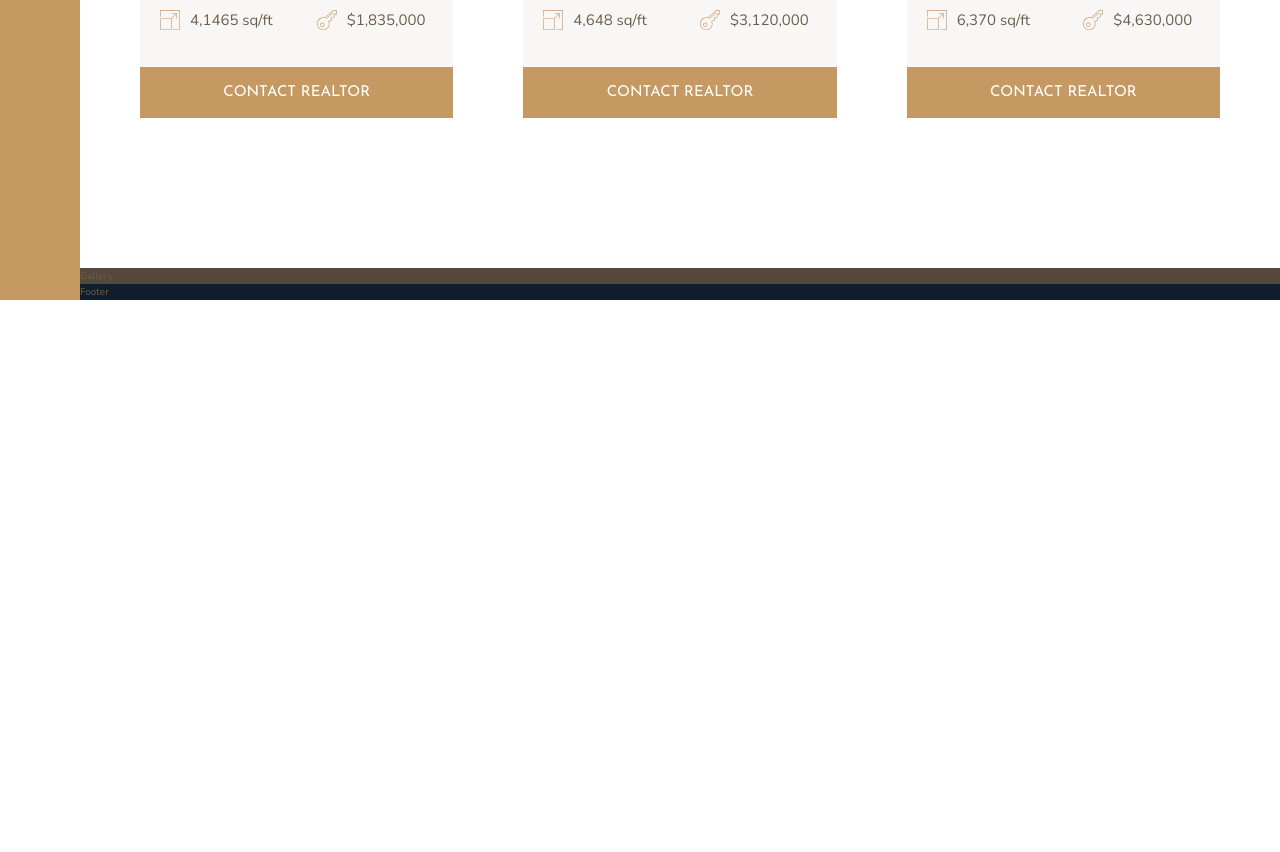
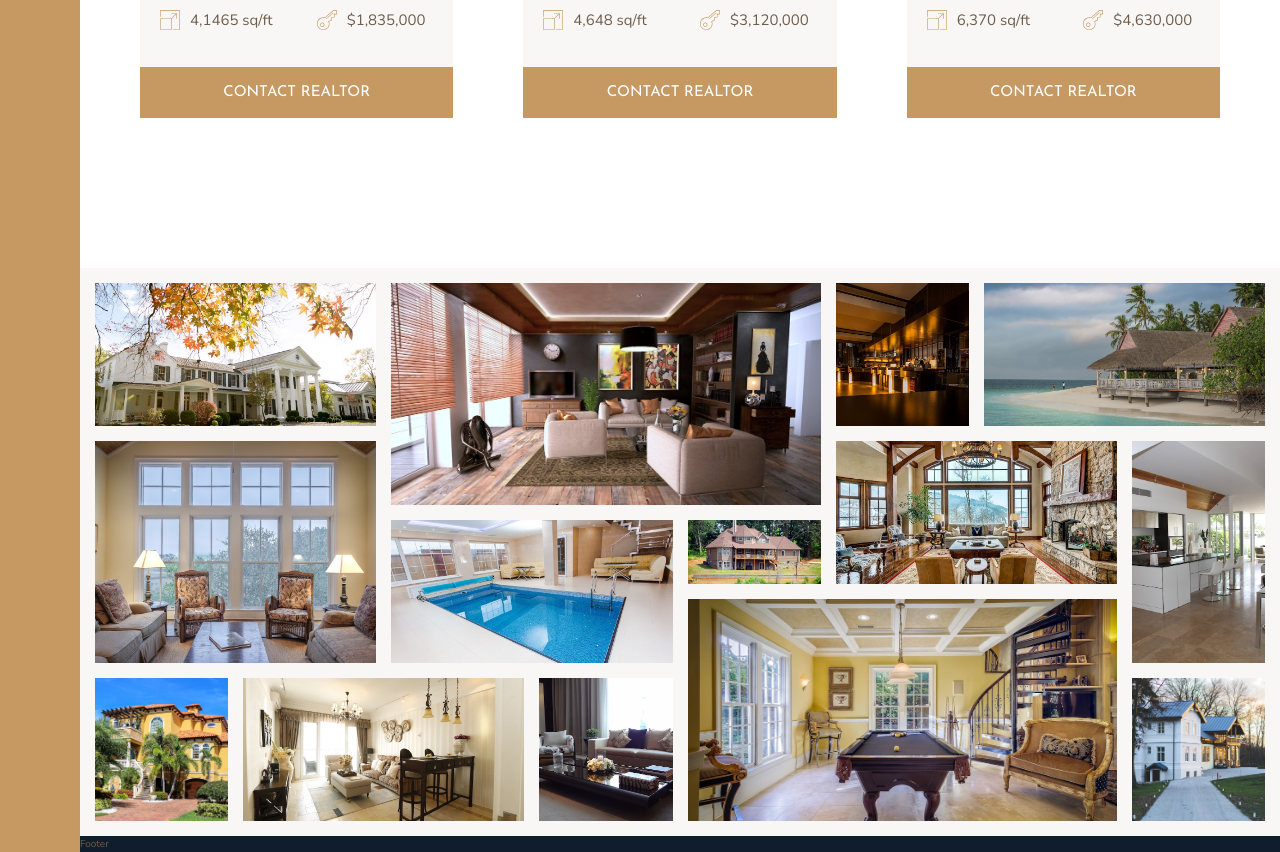
Before and after one commit to jstonedev/plexter, a website: page index.html in a window 1280 px wide. Shown: the part 2798-3650 px from the top of the page. Before the commit the page ends 3098 px from the top, so only its background shows below. Drawn offline with nearby package versions, Linux system fonts and the light colour scheme.

Commit message:
build & style img gallery

```diff
--- a/index.html
+++ b/index.html
@@ -318,7 +318,72 @@
 		</section>
 		<!-- Homes Section End -->
 
-		<section class="gallery">Gallery</section>
+		<!-- Gallery Section Start -->
+		<section class="gallery">
+			<figure class="gallery__item gallery__item--1">
+				<img src="/img/gal-1.jpeg" alt="Gallery image 1" class="gallery__img" />
+			</figure>
+			<figure class="gallery__item gallery__item--2">
+				<img src="/img/gal-2.jpeg" alt="Gallery image 2" class="gallery__img" />
+			</figure>
+			<figure class="gallery__item gallery__item--3">
+				<img src="/img/gal-3.jpeg" alt="Gallery image 3" class="gallery__img" />
+			</figure>
+			<figure class="gallery__item gallery__item--4">
+				<img src="/img/gal-4.jpeg" alt="Gallery image 4" class="gallery__img" />
+			</figure>
+			<figure class="gallery__item gallery__item--5">
+				<img src="/img/gal-5.jpeg" alt="Gallery image 5" class="gallery__img" />
+			</figure>
+			<figure class="gallery__item gallery__item--6">
+				<img src="/img/gal-6.jpeg" alt="Gallery image 6" class="gallery__img" />
+			</figure>
+			<figure class="gallery__item gallery__item--7">
+				<img src="/img/gal-7.jpeg" alt="Gallery image 7" class="gallery__img" />
+			</figure>
+			<figure class="gallery__item gallery__item--8">
+				<img src="/img/gal-8.jpeg" alt="Gallery image 8" class="gallery__img" />
+			</figure>
+			<figure class="gallery__item gallery__item--9">
+				<img src="/img/gal-9.jpeg" alt="Gallery image 9" class="gallery__img" />
+			</figure>
+			<figure class="gallery__item gallery__item--10">
+				<img
+					src="/img/gal-10.jpeg"
+					alt="Gallery image 10"
+					class="gallery__img"
+				/>
+			</figure>
+			<figure class="gallery__item gallery__item--11">
+				<img
+					src="/img/gal-11.jpeg"
+					alt="Gallery image 11"
+					class="gallery__img"
+				/>
+			</figure>
+			<figure class="gallery__item gallery__item--12">
+				<img
+					src="/img/gal-12.jpeg"
+					alt="Gallery image 12"
+					class="gallery__img"
+				/>
+			</figure>
+			<figure class="gallery__item gallery__item--13">
+				<img
+					src="/img/gal-13.jpeg"
+					alt="Gallery image 13"
+					class="gallery__img"
+				/>
+			</figure>
+			<figure class="gallery__item gallery__item--14">
+				<img
+					src="/img/gal-14.jpeg"
+					alt="Gallery image 14"
+					class="gallery__img"
+				/>
+			</figure>
+		</section>
+		<!-- Gallery Section End -->
 
 		<footer class="footer">Footer</footer>
 	</body>
--- a/sass/_gallery.scss
+++ b/sass/_gallery.scss
@@ -1,4 +1,88 @@
 .gallery {
-	background-color: $color-grey-dark-1;
+	background-color: $color-grey-light-1;
 	grid-column: full-start / full-end;
+	display: grid;
+	grid-template-columns: repeat(8, 1fr);
+	grid-template-rows: repeat(7, 5vw);
+	gap: 1.5rem;
+	padding: 1.5rem;
+
+	&__item {
+		&--1 {
+			grid-row: 1 / span 2;
+			grid-column: 1 / span 2;
+		}
+
+		&--2 {
+			grid-row: 1 / span 3;
+			grid-column: 3 / span 3;
+		}
+
+		&--3 {
+			grid-row: 1 / span 2;
+			grid-column: 6 / 7;
+		}
+
+		&--4 {
+			grid-row: 1 / span 2;
+			grid-column: 7 / span 2;
+		}
+
+		&--5 {
+			grid-row: 3 / span 3;
+			grid-column: 1 / span 2;
+		}
+
+		&--6 {
+			grid-row: 4 / span 2;
+			grid-column: 3 / span 2;
+		}
+
+		&--7 {
+			grid-row: 4 / 5;
+			grid-column: 5 / 6;
+		}
+
+		&--8 {
+			grid-row: 3 / span 2;
+			grid-column: 6 / span 2;
+		}
+
+		&--9 {
+			grid-row: 3 / span 3;
+			grid-column: 8 / 9;
+		}
+
+		&--10 {
+			grid-row: 6 / span 2;
+			grid-column: 1 / 2;
+		}
+
+		&--11 {
+			grid-row: 6 / span 2;
+			grid-column: 2 / span 2;
+		}
+
+		&--12 {
+			grid-row: 6 / span 2;
+			grid-column: 4 / 5;
+		}
+
+		&--13 {
+			grid-row: 5 / span 3;
+			grid-column: 5 / span 3;
+		}
+
+		&--14 {
+			grid-row: 6 / span 2;
+			grid-column: 8 / 9;
+		}
+	}
+
+	&__img {
+		display: block;
+		width: 100%;
+		height: 100%;
+		object-fit: cover;
+	}
 }
```
Also changed, not shown: css/style.css, img/gal-1.jpeg (added), img/gal-10.jpeg (added), img/gal-11.jpeg (added), img/gal-12.jpeg (added), img/gal-13.jpeg (added), img/gal-14.jpeg (added), img/gal-2.jpeg (added), img/gal-3.jpeg (added), img/gal-4.jpeg (added), img/gal-5.jpeg (added), img/gal-6.jpeg (added), img/gal-7.jpeg (added), img/gal-8.jpeg (added), 1 more files.
